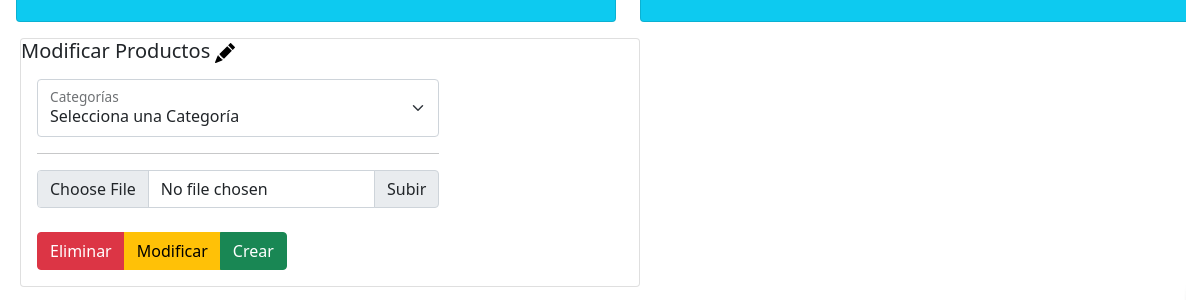
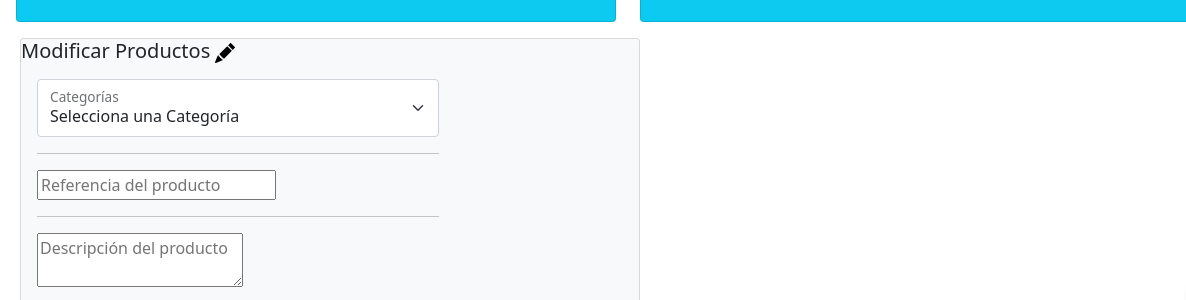
Before and after one commit to Diegomorenos/PROYECTO, a plain HTML site: page administracion.html in a window 1280 px wide. Shown: the part 449-749 px from the top of the page, 0-1186 px from the left. Drawn offline with nearby package versions, Linux system fonts and the light colour scheme.

Commit message:
ultimas correciones

```diff
--- a/administracion.html
+++ b/administracion.html
@@ -160,7 +160,7 @@
       <!-- final panel -->
                 <div class="container-fluid p-3">
                   <div class="col-6 col-sm-6 col-xxl d-flex">
-                    <div class="card illustration flex-fill">
+                    <div class="card illustration flex-fill bg-light">
                       <div class="card-body p-0 d-flex flex-fill">
                         <h5 class="card-title mb-0">Modificar Productos
                           <svg xmlns="http://www.w3.org/2000/svg" width="20" height="20"
@@ -179,6 +179,10 @@
                               <option value="3">Mouses</option>
                             </select>
                             <label for="floatingSelect">Categorías</label>
+                            <hr>
+                            <input placeholder="Referencia del producto" required>
+                            <hr>
+                            <textarea placeholder="Descripción del producto"></textarea>
                             <hr>
                             <div class="input-group mb-4">
                               <input type="file" class="form-control" id="inputGroupFile02">
```
Also changed, not shown: contrasena.html (+0 -1 lines), index.html (+0 -2 lines), login.html (+0 -1 lines).
